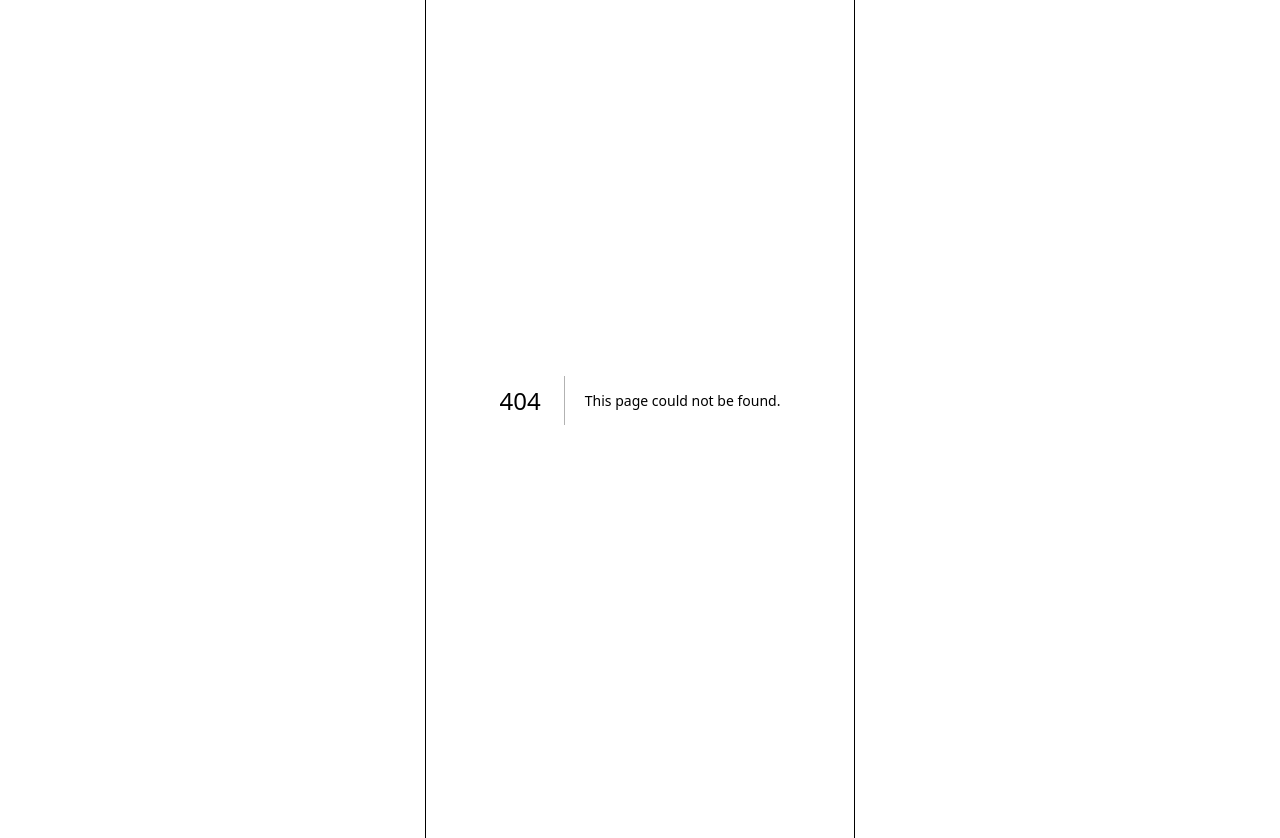
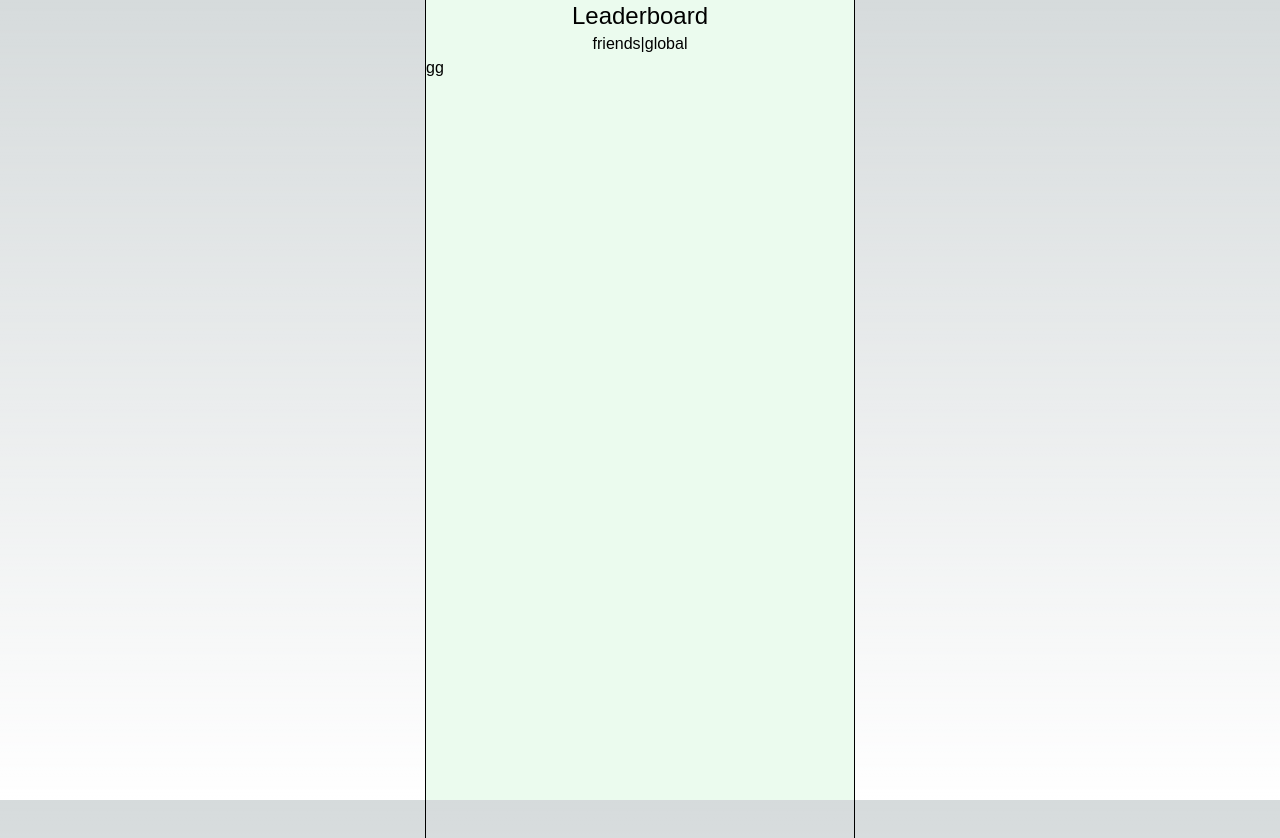
Before and after one commit to jacksonwanggg/Flagship-hackathon-group-7, a Next.js app in the folder client/: page /leaderboard in a window 1280 px wide. Before the commit this address had no page. Shown: the top 838 px of the page. Built offline with nearby package versions, Linux system fonts and the light colour scheme.

Commit message:
worked on leaderboard

```diff
--- a/client/package.json
+++ b/client/package.json
@@ -12,7 +12,9 @@
     "next": "14.2.4",
     "react": "^18",
     "react-dom": "^18",
-    "react-router-dom": "^6.24.0"
+    "react-record-webcam": "^1.1.5",
+    "react-router-dom": "^6.24.0",
+    "react-webcam": "^7.2.0"
   },
   "devDependencies": {
     "@types/node": "^20",
--- /dev/null
+++ b/client/src/app/leaderboard/page.tsx
@@ -0,0 +1,16 @@
+import React from 'react';
+import Link from 'next/link';
+
+export default function Leaderboard() {
+    return (
+        <div className="w-full h-screen bg-[#ebfbee]">
+            <p className='text-2xl flex justify-center'>Leaderboard</p>
+            <div className='flex flex-row w-full justify-center'>
+                <p>friends</p>
+                <p>|</p>
+                <p>global</p>
+            </div>
+            <p>gg</p>
+        </div>
+    )
+}
```
Also changed, not shown: client/src/pages/index.tsx (deleted, +0 -21 lines), 1 other file (tests, documents, lock files or other folders).
